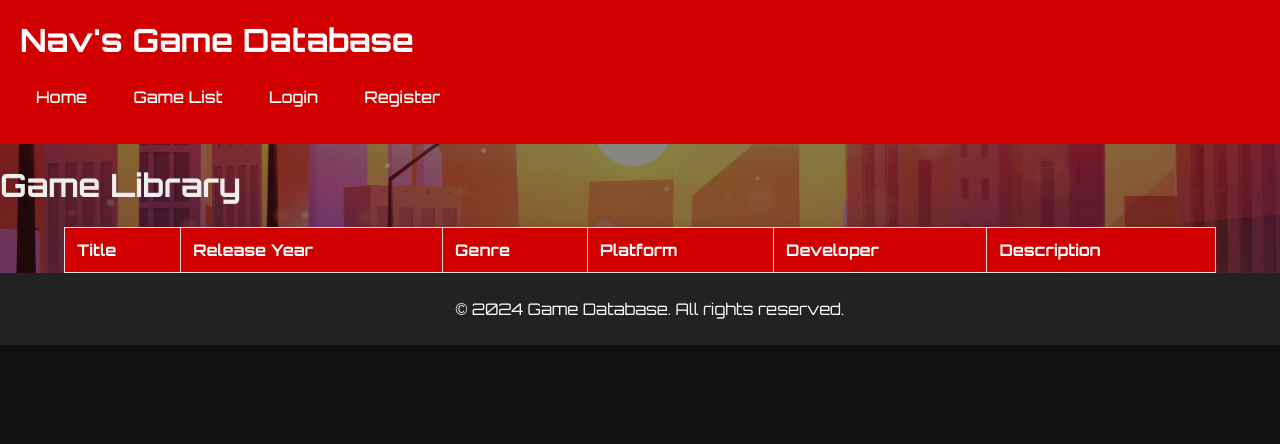
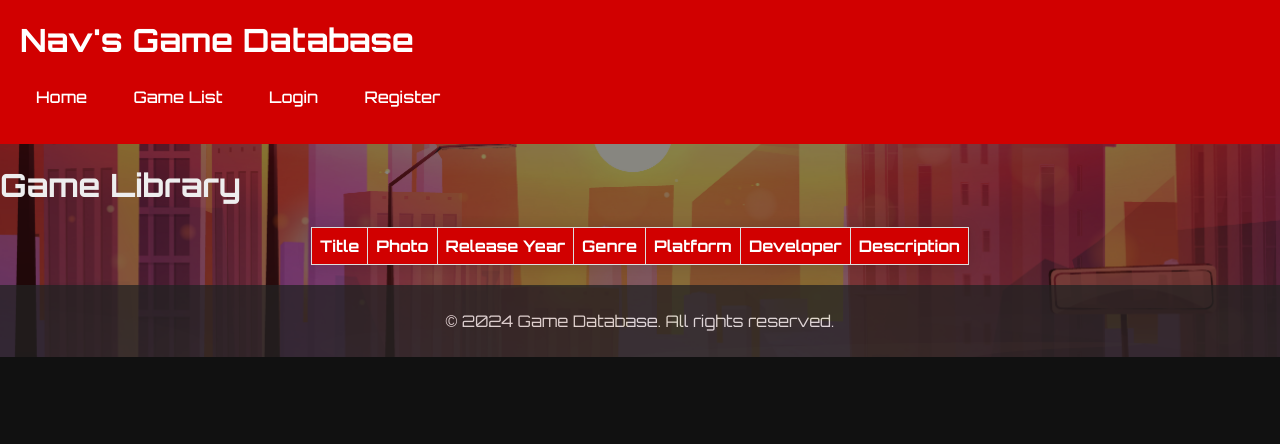
Before and after one commit to Nvvme/comp1006Assignment2, a PHP site: page /game-list.php in a window 1280 px wide. Shown: the top 444 px of the page. Run offline with PHP 8.4, Linux system fonts and the light colour scheme; data that the repository does not hold is empty.

Commit message:
added image implementation

```diff
--- a/css/style.css
+++ b/css/style.css
@@ -3,6 +3,7 @@ But I still added some CSS to make it look nice*/
 /*I will comment the css later if I have some time left, either way I don't think its required*/
     body {
         top: 50%;
+        max-width: 100%;
         bottom: auto;
         margin: 0;
         padding: 0;
@@ -13,6 +14,7 @@ But I still added some CSS to make it look nice*/
         position: relative;
         max-height: max-content;
     }
+
     body::before {
         content: "";
         position: absolute;
@@ -65,32 +67,8 @@ But I still added some CSS to make it look nice*/
         padding: 10px;
         position: static;
         bottom: 0;
-        width: 100%;
-    }
-
-    table {
-        margin-left: auto;
-        margin-right: auto;
-        margin-top: 20px;
-        border-collapse: collapse;
-        width: 90%;
-        box-shadow: 0 2px 15px rgba(0, 0, 0, 0.1);
-    }
-
-    th, td {
-        border: 1px solid #ddd;
-        text-align: left;
-        padding: 12px;
-    }
-
-    th {
-        background-color: #d10000;
-        color: #fff;
-        font-family: 'Orbitron', sans-serif;
-    }
-
-    tr:hover {
-        background-color: #fa6161;
+        max-width: 100%;
+        z-index: -1;
         opacity: 75%;
     }
 
@@ -220,4 +198,37 @@ But I still added some CSS to make it look nice*/
         transform: scale(1.2); /* Scale effect on hover */
     }
 
+    table {
+        height: auto;
+        max-width: 100%;
+        border-collapse: collapse;
+        margin: 20px auto;
+        box-shadow: 0 2px 15px rgba(0, 0, 0, 0.1);
+    }
+
+    th, td {
+        padding: 8px;
+        text-align: left;
+        border: 1px solid #ddd;
+        word-break: break-word; /* Allows text to wrap within the cell */
+    }
+
+    th {
+        background-color: #d10000;
+        color: #fff;
+        font-size: 16px; /* Adjust based on your preference */
+    }
+
+    @media (max-width: 600px) {
+        th, td {
+            font-size: 14px; /* Smaller font size for mobile */
+        }
+
+        td img {
+            max-width: 80px; /* Smaller images on mobile */
+            height: auto;
+        }
+    }
+
+
       /*I give my thanks to prof Scott for his CSS Lessons*/
--- a/game-list.php
+++ b/game-list.php
@@ -1,6 +1,4 @@
   <?php
-ini_set('display_errors', 1);
-error_reporting(E_ALL);
   // to catch any errors that might occur
   session_start();
   $title = 'Game Library';
@@ -10,7 +8,7 @@ include('shared/header.php');
   include('shared/database.php');
 
   //this is messy, I will figure this out later
-$sql = "SELECT g.game_id, g.title, g.release_year, g.genre, g.developer, g.description, p.name AS platformName FROM games g LEFT JOIN platform p ON g.platform_id = p.platform_id";
+  $sql = "SELECT g.game_id, g.title, g.release_year, g.genre, g.developer, g.description, p.name AS platformName, g.photo FROM games g LEFT JOIN platform p ON g.platform_id = p.platform_id";
 
   // Prepare and execute the SQL statement
   $cmd = $db->prepare($sql);
@@ -18,7 +16,7 @@ $cmd->execute();
   $games = $cmd->fetchAll();
 
   echo '<h1>Game Library</h1>';
-echo '<table><thead><tr><th>Title</th><th>Release Year</th><th>Genre</th><th>Platform</th><th>Developer</th><th>Description</th>';
+  echo '<table><thead><tr><th>Title</th><th>Photo</th><th>Release Year</th><th>Genre</th><th>Platform</th><th>Developer</th><th>Description</th>';
   if (!empty($_SESSION['userId'])) { // Check if the user is logged in to display the Actions column
       echo '<th>Actions</th>';
   }
@@ -28,6 +26,7 @@ if (!empty($_SESSION['userId'])) { // Check if the user is logged in to display
   foreach ($games as $game) {
     echo '<tr>
             <td>' . htmlspecialchars($game['title']) . '</td>
+            <td><img src="image/uploads/' . htmlspecialchars($game['photo']) . '" alt="Game Photo" style="width:100px; height:auto;"></td>
             <td>' . htmlspecialchars($game['release_year']) . '</td>
             <td>' . htmlspecialchars($game['genre']) . '</td>
             <td>' . htmlspecialchars($game['platformName']) . '</td>
```
Also changed, not shown: insert-game.php (+23 -37 lines), image/theWitcher3.png (added). Lines whose indentation alone changed are shown as unchanged.
